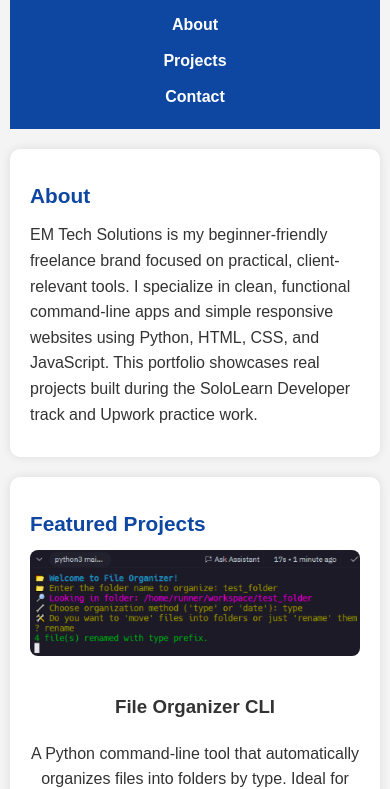
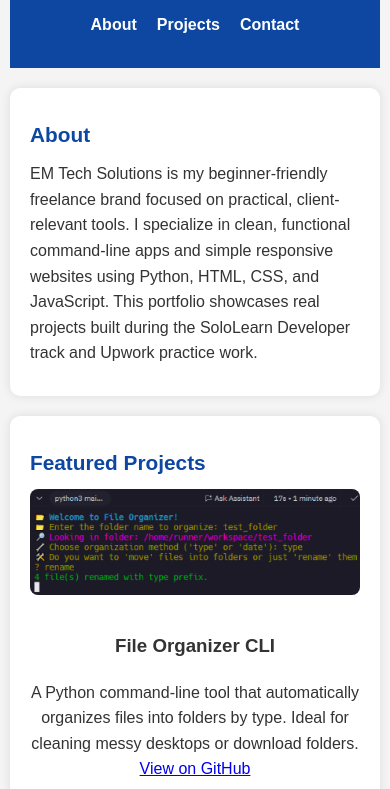
Before and after one commit to Ek-Coder-Tech/portfolio-site, a plain HTML site: page index.html in a window 390 px wide. Shown: the part 71-860 px from the top of the page. Drawn offline with Linux system fonts and the light colour scheme.

Commit message:
Update style.css

```diff
--- a/style.css
+++ b/style.css
@@ -16,7 +16,8 @@ header {
   background-color: #0d47a1;
   color: white;
   text-align: center;
-  padding: 30px 20px 20px;
+  padding: 30px 20px;
+  margin-bottom: 10px;
 }
 
 nav {
@@ -24,17 +25,24 @@ nav {
 }
 
 nav ul {
-  list-style: none;
+  list-style-type: none;  /* ✅ Removes black dots */
+  padding: 0;
+  margin: 0 auto;
   display: flex;
   justify-content: center;
-  gap: 20px;
+  gap: 30px;
   flex-wrap: wrap;
+}
+
+nav li {
+  display: inline-block;
 }
 
 nav a {
   color: white;
   text-decoration: none;
   font-weight: bold;
+  font-size: 1rem;
 }
 
 nav a:hover {
@@ -51,7 +59,8 @@ section {
 }
 
 h1 {
-  font-size: 1.8rem;
+  font-size: 2rem;
+  margin-bottom: 10px;
 }
 
 h2 {
@@ -68,7 +77,6 @@ footer {
   margin-top: 30px;
 }
 
-/* Project layout */
 .project {
   margin-bottom: 30px;
 }
@@ -80,7 +88,6 @@ footer {
   margin-bottom: 10px;
 }
 
-/* Contact section spacing */
 #contact {
   max-width: 800px;
   margin: 20px auto;
@@ -90,13 +97,8 @@ footer {
   box-shadow: 0 0 10px rgba(0, 0, 0, 0.1);
 }
 
-/* Mobile responsiveness */
+/* Mobile Responsiveness */
 @media (max-width: 768px) {
-  nav ul {
-    flex-direction: column;
-    gap: 10px;
-  }
-
   h1 {
     font-size: 1.5rem;
   }
@@ -105,11 +107,14 @@ footer {
     font-size: 1.3rem;
   }
 
+  nav ul {
+    justify-content: center;
+    flex-direction: row; /* ✅ Keep navs in a line */
+    gap: 20px;
+    overflow-x: auto;
+  }
+
   .project {
     text-align: center;
   }
-
-  .project-img {
-    max-width: 100%;
-  }
 }
```
